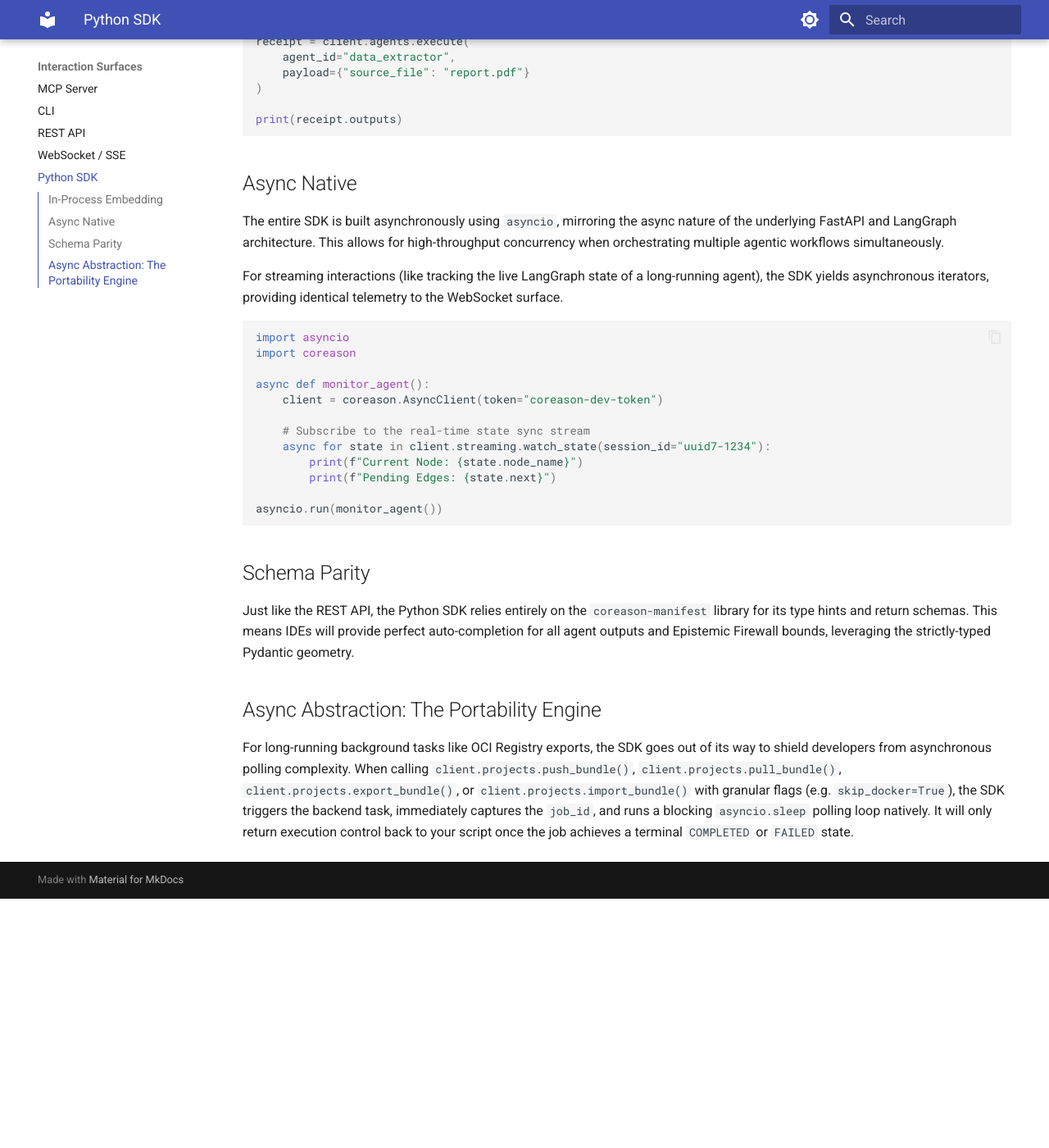
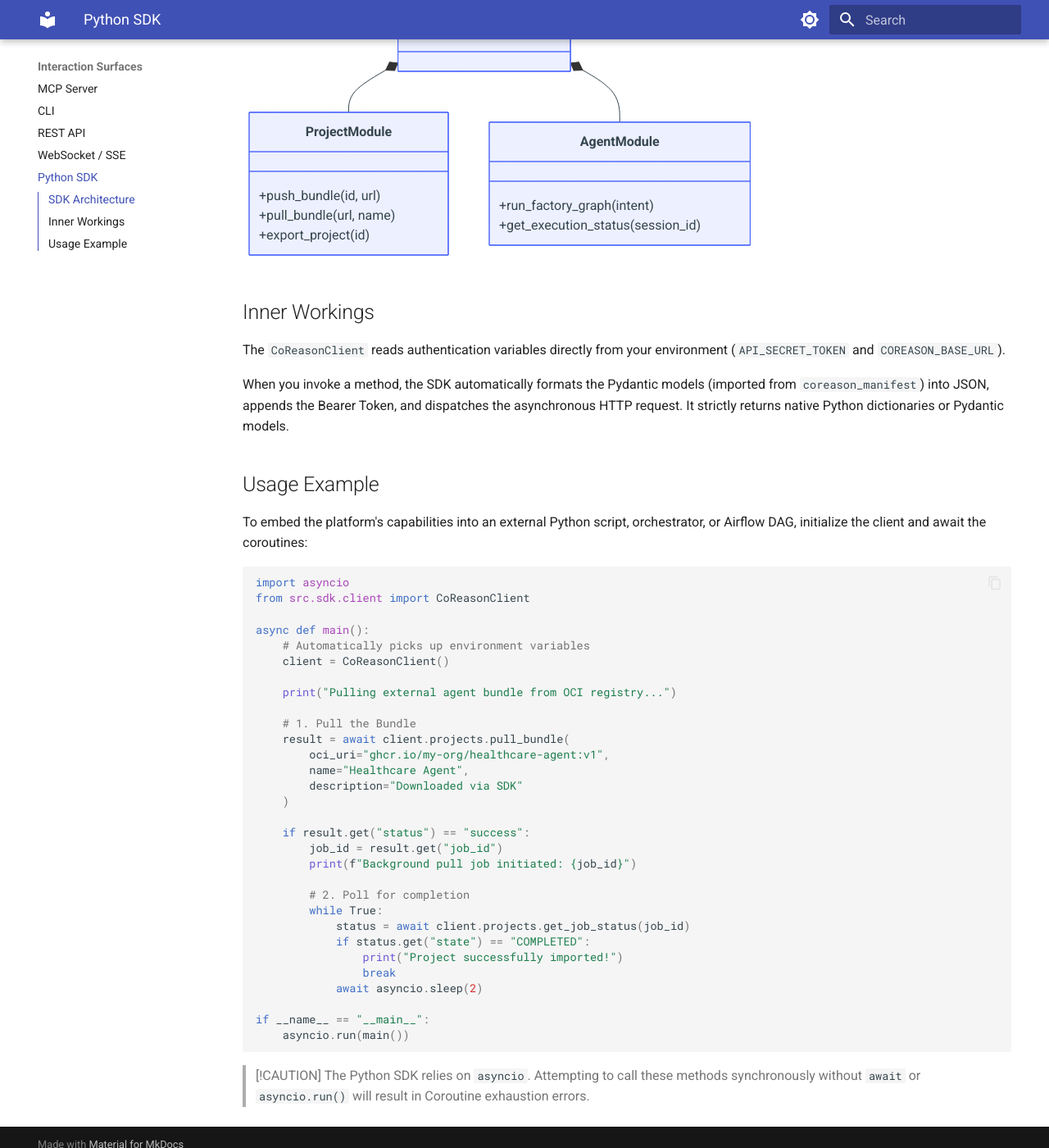
Before and after one commit to CoReason-AI/coreason-workspace-env, an MkDocs documentation site: the page built from docs/surfaces/python_sdk.md, in a window 1280 px wide and 1400 px high, scrolled down 562 px. Shown: the whole window at 82% size. Built offline with MkDocs 1.6.1 and Material for MkDocs 9.7.7, drawn with Linux system fonts in a browser that asks for light colours; before the commit the page ends 1658 px from its top, so only the background shows below that; some of the changed text lies outside the part shown.

Commit message:
docs: overhaul interaction surface documentation with enterprise grade diagrams and usage examples

````diff
--- a/docs/surfaces/python_sdk.md
+++ b/docs/surfaces/python_sdk.md
@@ -1,53 +1,75 @@
 # Python SDK
 
-For programmatic access and tight integration, the CoReason Workspace Environment exposes a native Python SDK.
+The CoReason Workspace Environment exposes a pure-Python SDK for programmatic embedding (`import coreason`).
 
-This SDK acts as the fifth and final interaction surface, providing identical capabilities to the REST API, CLI, and MCP server, but engineered for native in-process execution.
+Because the SDK is simply an HTTP wrapper over the REST API via the `httpx` library, it inherits the exact same capability set and data schemas as the CLI and REST interfaces.
 
-## In-Process Embedding
+## SDK Architecture
 
-The Python SDK is designed for scenarios where the headless platform needs to be directly embedded into an upstream Python application (such as an existing Airflow pipeline, a custom Django backend, or a Jupyter notebook).
+```mermaid
+classDiagram
+    class CoReasonClient {
+        +AuthToken token
+        +URL base_url
+    }
+    class ProjectModule {
+        +push_bundle(id, url)
+        +pull_bundle(url, name)
+        +export_project(id)
+    }
+    class AgentModule {
+        +run_factory_graph(intent)
+        +get_execution_status(session_id)
+    }
 
-```python
-import coreason
+    CoReasonClient *-- ProjectModule
+    CoReasonClient *-- AgentModule
 
-# Initialize the embedded platform client with your API token
-client = coreason.Client(token="coreason-dev-token")
-
-# Execute an agent workflow deterministically
-receipt = client.agents.execute(
-    agent_id="data_extractor",
-    payload={"source_file": "report.pdf"}
-)
-
-print(receipt.outputs)
+    note for CoReasonClient "Uses HTTPX for Async I/O"
 ```
 
-## Async Native
+## Inner Workings
 
-The entire SDK is built asynchronously using `asyncio`, mirroring the async nature of the underlying FastAPI and LangGraph architecture. This allows for high-throughput concurrency when orchestrating multiple agentic workflows simultaneously.
+The `CoReasonClient` reads authentication variables directly from your environment (`API_SECRET_TOKEN` and `COREASON_BASE_URL`).
 
-For streaming interactions (like tracking the live LangGraph state of a long-running agent), the SDK yields asynchronous iterators, providing identical telemetry to the WebSocket surface.
+When you invoke a method, the SDK automatically formats the Pydantic models (imported from `coreason_manifest`) into JSON, appends the Bearer Token, and dispatches the asynchronous HTTP request. It strictly returns native Python dictionaries or Pydantic models.
+
+## Usage Example
+
+To embed the platform's capabilities into an external Python script, orchestrator, or Airflow DAG, initialize the client and await the coroutines:
 
 ```python
 import asyncio
-import coreason
+from src.sdk.client import CoReasonClient
 
-async def monitor_agent():
-    client = coreason.AsyncClient(token="coreason-dev-token")
+async def main():
+    # Automatically picks up environment variables
+    client = CoReasonClient()
 
-    # Subscribe to the real-time state sync stream
-    async for state in client.streaming.watch_state(session_id="uuid7-1234"):
-        print(f"Current Node: {state.node_name}")
-        print(f"Pending Edges: {state.next}")
+    print("Pulling external agent bundle from OCI registry...")
 
-asyncio.run(monitor_agent())
+    # 1. Pull the Bundle
+    result = await client.projects.pull_bundle(
+        oci_uri="ghcr.io/my-org/healthcare-agent:v1",
+        name="Healthcare Agent",
+        description="Downloaded via SDK"
+    )
+
+    if result.get("status") == "success":
+        job_id = result.get("job_id")
+        print(f"Background pull job initiated: {job_id}")
+
+        # 2. Poll for completion
+        while True:
+            status = await client.projects.get_job_status(job_id)
+            if status.get("state") == "COMPLETED":
+                print("Project successfully imported!")
+                break
+            await asyncio.sleep(2)
+
+if __name__ == "__main__":
+    asyncio.run(main())
 ```
 
-## Schema Parity
-
-Just like the REST API, the Python SDK relies entirely on the `coreason-manifest` library for its type hints and return schemas. This means IDEs will provide perfect auto-completion for all agent outputs and Epistemic Firewall bounds, leveraging the strictly-typed Pydantic geometry.
-
-## Async Abstraction: The Portability Engine
-For long-running background tasks like OCI Registry exports, the SDK goes out of its way to shield developers from asynchronous polling complexity.
-When calling `client.projects.push_bundle()`, `client.projects.pull_bundle()`, `client.projects.export_bundle()`, or `client.projects.import_bundle()` with granular flags (e.g. `skip_docker=True`), the SDK triggers the backend task, immediately captures the `job_id`, and runs a blocking `asyncio.sleep` polling loop natively. It will only return execution control back to your script once the job achieves a terminal `COMPLETED` or `FAILED` state.
+> [!CAUTION]
+> The Python SDK relies on `asyncio`. Attempting to call these methods synchronously without `await` or `asyncio.run()` will result in Coroutine exhaustion errors.
````
Also changed, not shown: docs/surfaces/cli.md (+58 -27 lines), docs/surfaces/mcp_server.md (+41 -24 lines), docs/surfaces/rest_api.md (+55 -4 lines), docs/surfaces/websocket_sse.md (+43 -20 lines).
